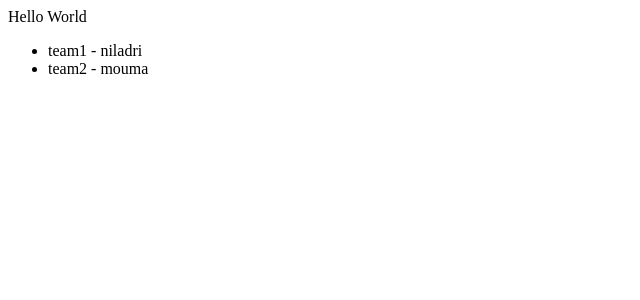
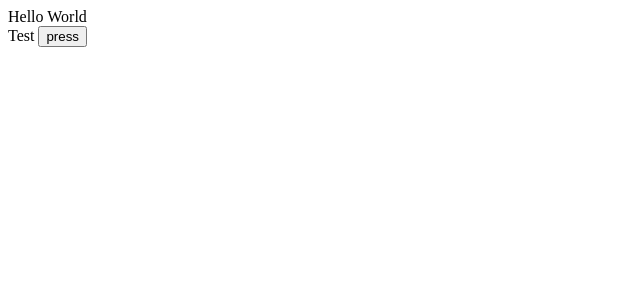
Before and after one commit to niladrix719/vue-project, a Vue app: page / in a window 1280 px wide. Shown: the top 300 px of the page, without its empty margins (0-640 px from the left). Built offline with nearby package versions, Linux system fonts and the light colour scheme.

Commit message:
learned v-on events

```diff
--- a/src/components/Counter.vue
+++ b/src/components/Counter.vue
@@ -1,23 +1,13 @@
 <template>
   <div>
-   <ul>
-    <li v-for="(x,k) in persons">
-      {{ k }} - {{ x.name }}
-    </li>
-   </ul>
+    {{ count }}
+   <button @click.stop.prevent="count = $event.target">press</button>
   </div>
 </template>
 
 <script setup>
 import { computed, reactive, ref } from "vue"
 
-const persons = reactive({
-  team1: {
-    name: "niladri"
-  },
-  team2: {
-    name: "mouma"
-  }
-})
+const count = ref("Test");
 
 </script>
```
